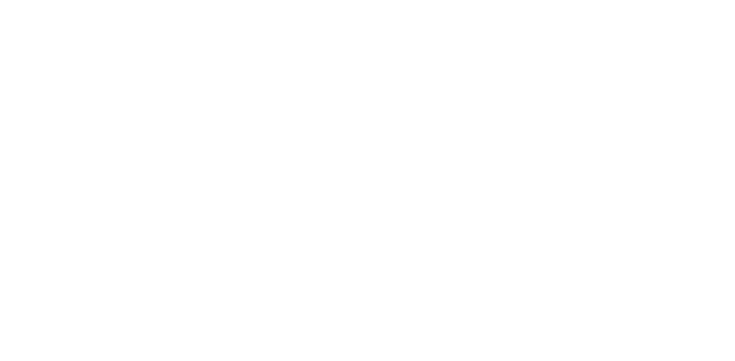
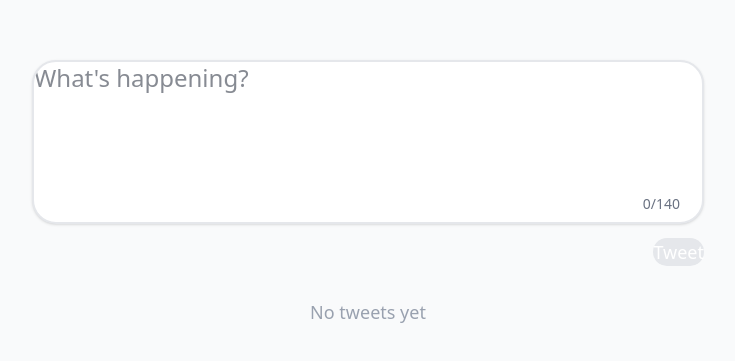
Before and after one commit to dopenchills/fp-vm, a Vue app: page / in a window 1280 px wide. Shown: the part 1007-1368 px from the top of the page, without its empty margins (272-1007 px from the left). Before the commit the page ends 800 px from the top, so only its background shows below. Built offline with nearby package versions, Linux system fonts and the light colour scheme.

Commit message:
add TweetComponent with bug

```diff
--- a/src/App.vue
+++ b/src/App.vue
@@ -1,7 +1,11 @@
 <template>
-  <SimpleCounter />
+  <div>
+    <SimpleCounter />
+    <TweetComponent />
+  </div>
 </template>
 
 <script setup lang="ts">
 import SimpleCounter from './features/counter/views/SimpleCounter.vue';
+import TweetComponent from './features/tweet/views/TweetComponent.vue';
 </script>
--- /dev/null
+++ b/src/features/tweet/views/TweetComponent.vue
@@ -0,0 +1,122 @@
+<template>
+  <div class="min-h-screen bg-gray-50 flex items-center justify-center p-8">
+    <div class="w-full max-w-2xl relative flex flex-col gap-8">
+
+      <!-- Tweet Input Display -->
+      <div class="flex flex-col gap-2">
+        <div class="relative">
+          <textarea
+            :model-value="data.inputValue"
+            @input="event => data = updateInputValue(data, (event.target as HTMLInputElement).value)"
+            @keydown.enter.prevent="handleSubmit"
+            :disabled="isBusy"
+            placeholder="What's happening?"
+            class="w-full p-8 text-2xl font-light text-gray-900 bg-white border-2 border-gray-200 rounded-3xl resize-none focus:outline-none focus:border-gray-400 disabled:bg-gray-50 transition-all duration-300 shadow-sm"
+            rows="5"
+          ></textarea>
+          <div class="absolute bottom-4 right-6 text-sm text-gray-500">
+            {{ data.inputValue.length }}/140
+          </div>
+        </div>
+        <div v-if="isBusy" class="text-gray-400 text-base text-center py-4">
+          •••
+        </div>
+
+        <!-- Action Buttons - Below input -->
+        <div class="flex flex-col gap-8 mt-12">
+          <!-- Primary tweet action -->
+          <div class="flex justify-end">
+            <button
+              @click="handleSubmit"
+              :disabled="isBusy || !tweet({ content: data.inputValue}).ok"
+              class="px-12 py-4 bg-black hover:bg-gray-800 disabled:bg-gray-200 text-white font-medium rounded-full transition-all duration-200 active:scale-95 text-lg"
+            >
+              Tweet
+            </button>
+          </div>
+        </div>
+
+        <!-- Error message -->
+        <div v-if="data.errorMessage" class="mt-8 p-6 bg-red-50 border border-red-200 rounded-xl text-red-700 text-base text-center">
+          {{ data.errorMessage }}
+        </div>
+      </div>
+
+      <!-- Tweet List -->
+      <div v-if="data.tweets.length > 0" class="mt-16 flex flex-col gap-2">
+        <div
+          v-for="(tweet) in data.tweets"
+          :key="tweet.id"
+          class="p-8 bg-white rounded-2xl border border-gray-100 shadow-sm group hover:bg-gray-50 transition-colors"
+        >
+          <div class="flex justify-between items-start gap-6">
+            <p class="text-gray-900 text-lg flex-1 leading-relaxed">{{ tweet.content }}</p>
+            <button
+              @click="handleDeleteTweet(tweet.id)"
+              :disabled="isBusy"
+              class="opacity-0 group-hover:opacity-100 text-gray-400 hover:text-red-500 transition-all duration-200 disabled:opacity-50 w-8 h-8 flex items-center justify-center text-xl"
+            >
+              ×
+            </button>
+          </div>
+        </div>
+      </div>
+
+      <!-- Empty state -->
+      <div v-else-if="!isBusy && !data.errorMessage" class="mt-16 text-center text-gray-400 text-lg py-8">
+        No tweets yet
+      </div>
+    </div>
+  </div>
+</template>
+
+<script setup lang="ts">
+import { computed, onMounted, ref, watchEffect } from 'vue';
+import { load as loadWorkflow } from '../domain/workflow/workflow';
+import { tweetApiEnv } from '../infra/api.env';
+import { useBusy } from '../../../shared/views/composables/useIsBusy';
+import { addTweet, deleteTweet, updateInputValue, type TweetData } from '../domain/model/Tweets';
+import { tweet } from '../domain/model/Tweet';
+
+const data = ref<TweetData>({
+  tweets: [],
+  inputValue: '',
+  errorMessage: ''
+});
+watchEffect(() => console.log(data.value))
+
+const { isBusy, withBusy } = useBusy();
+
+onMounted(() => withBusy(async () => {
+  const result = await loadWorkflow(tweetApiEnv);
+
+  return result.match({
+    err: console.error,
+    ok: (value) => {
+      data.value = value;
+    },
+  });
+}));
+
+const handleSubmit = async () =>
+  tweet({ content: data.value.inputValue })
+    .map(tweet => withBusy(async () => await tweetApiEnv.postTweet(tweet)))
+    .match({
+      err: console.error,
+      ok: tweet => tweet
+        .then(tweet => tweet.match({
+          err: console.error,
+          ok: tweet => data.value = addTweet(data.value, tweet)
+        }))
+    })
+
+const handleDeleteTweet = async (id: string) => {
+  await withBusy(async () =>
+    tweetApiEnv.deleteTweet(id)
+      .then(() =>
+        data.value = deleteTweet(data.value, id)
+      )
+      .catch(console.error)
+  );
+};
+</script>
```
